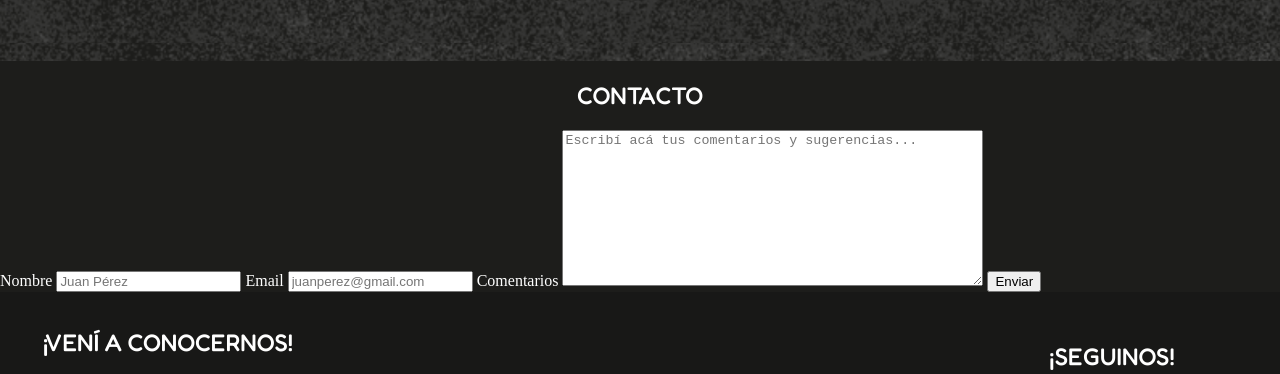
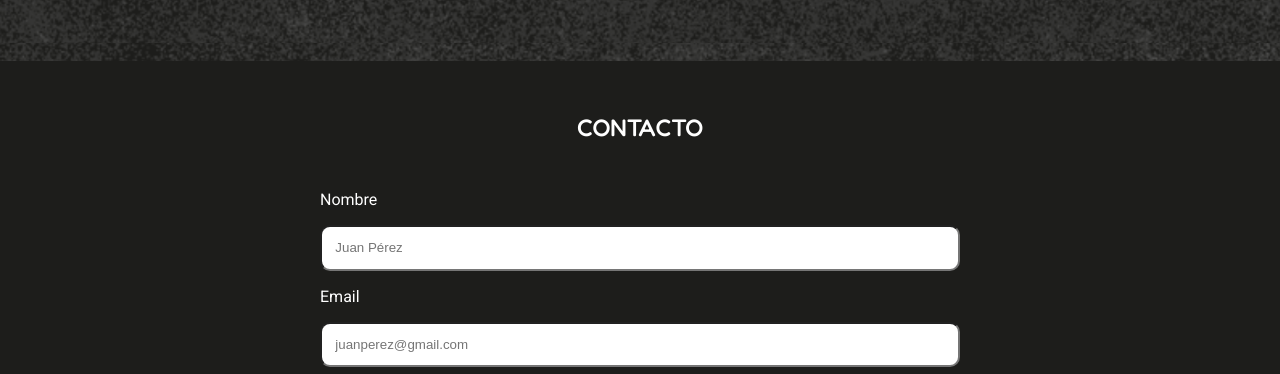
Before and after one commit to agusbattista/mollysbeerhouse-web, a plain HTML site: page index.html in a window 1280 px wide. Shown: the part 3394-3768 px from the top of the page. Drawn offline with nearby package versions, Linux system fonts and the light colour scheme.

Commit message:
limite el maximo de caracteres en el formulario y le di estilo al mismo

```diff
--- a/index.html
+++ b/index.html
@@ -174,13 +174,13 @@
 
         <section id="contacto">
             <h2>CONTACTO</h2>
-            <form action="https://formspree.io/f/xrbgpqqb" method="POST">
+            <form id="formulario" action="https://formspree.io/f/xrbgpqqb" method="POST">
                 <label for="nombre">Nombre</label>
-                <input type="text" name="nombre" id="nombre" placeholder="Juan Pérez" />
+                <input type="text" name="nombre" id="nombre" maxlength="50" placeholder="Juan Pérez" />
                 <label for="mail">Email</label>
-                <input type="email" name="mail" id="mail" placeholder="juanperez@gmail.com">
+                <input type="email" name="mail" id="mail" maxlength="100" placeholder="juanperez@gmail.com">
                 <label for="comentarios">Comentarios</label>
-                <textarea name="comentarios" id="comentarios" rows="10" cols="50"
+                <textarea name="comentarios" id="comentarios" maxlength="5000"
                     placeholder="Escribí acá tus comentarios y sugerencias..."></textarea>
                 <button type="submit">Enviar</button>
             </form>
--- a/styles/style.css
+++ b/styles/style.css
@@ -274,3 +274,61 @@ nav a:hover i {
 #developer>h2 {
     display: none;
 }
+
+/* sección de contacto */
+
+#contacto {
+    padding-top: 2em;
+    padding-bottom: 4em;
+}
+
+#formulario,
+#formulario textarea {
+    font-family: "Roboto", sans-serif;
+    font-weight: 400;
+    font-style: normal;
+}
+
+#formulario {
+    display: flex;
+    flex-direction: column;
+    width: 100%;
+    align-items: center;
+    margin-top: 2em;
+    margin-bottom: 2em;
+}
+
+#formulario>* {
+    width: 50%;
+    padding-top: 1em;
+    padding-bottom: 1em;
+}
+
+#formulario input {
+    padding-left: 1em;
+    padding-right: 1em;
+}
+
+#formulario textarea {
+    height: 25em;
+    padding-left: 1em;
+    padding-right: 1em;
+}
+
+#formulario button {
+    margin-top: 2em;
+    font-weight: bold;
+    font-size: 1em;
+}
+
+#formulario button:hover {
+    background-color: #f67c4f;
+    color: #fff;
+    cursor: pointer;
+}
+
+#formulario input,
+#formulario button,
+#formulario textarea {
+    border-radius: 10px;
+}
```
